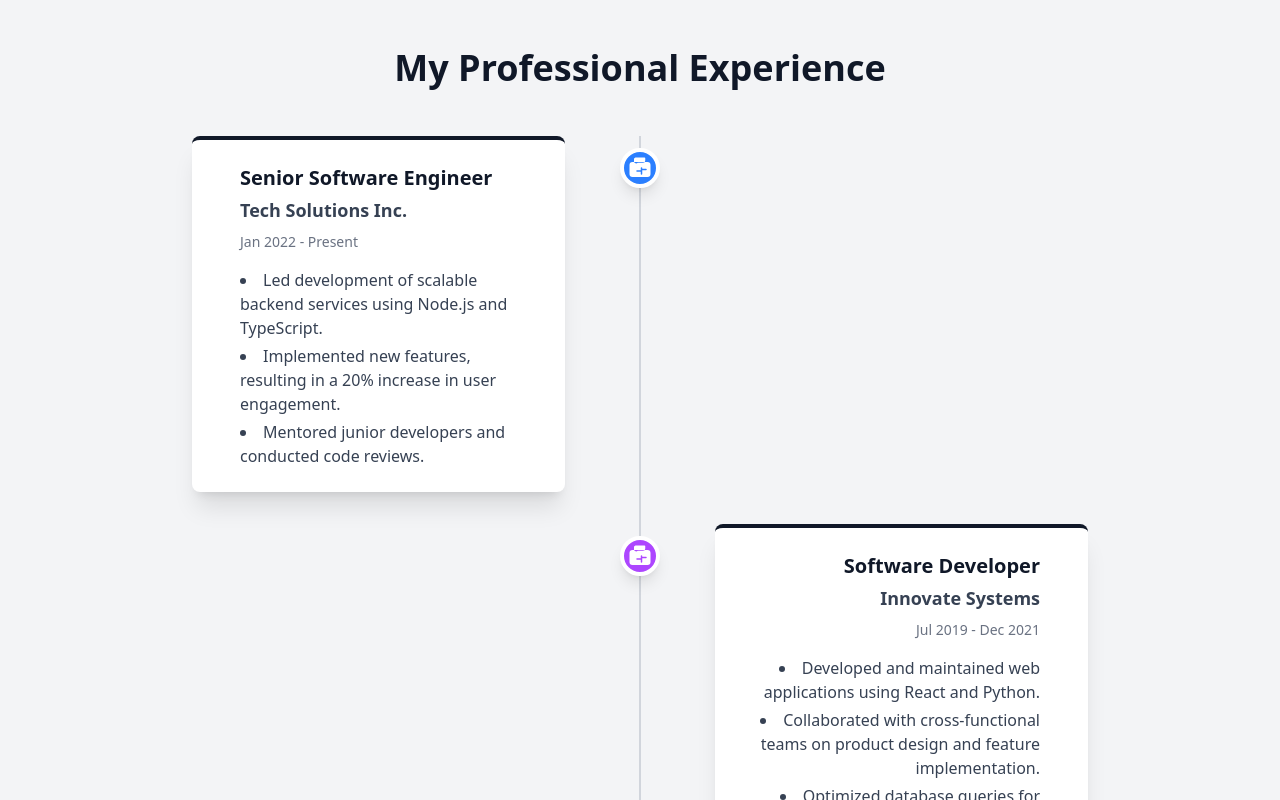
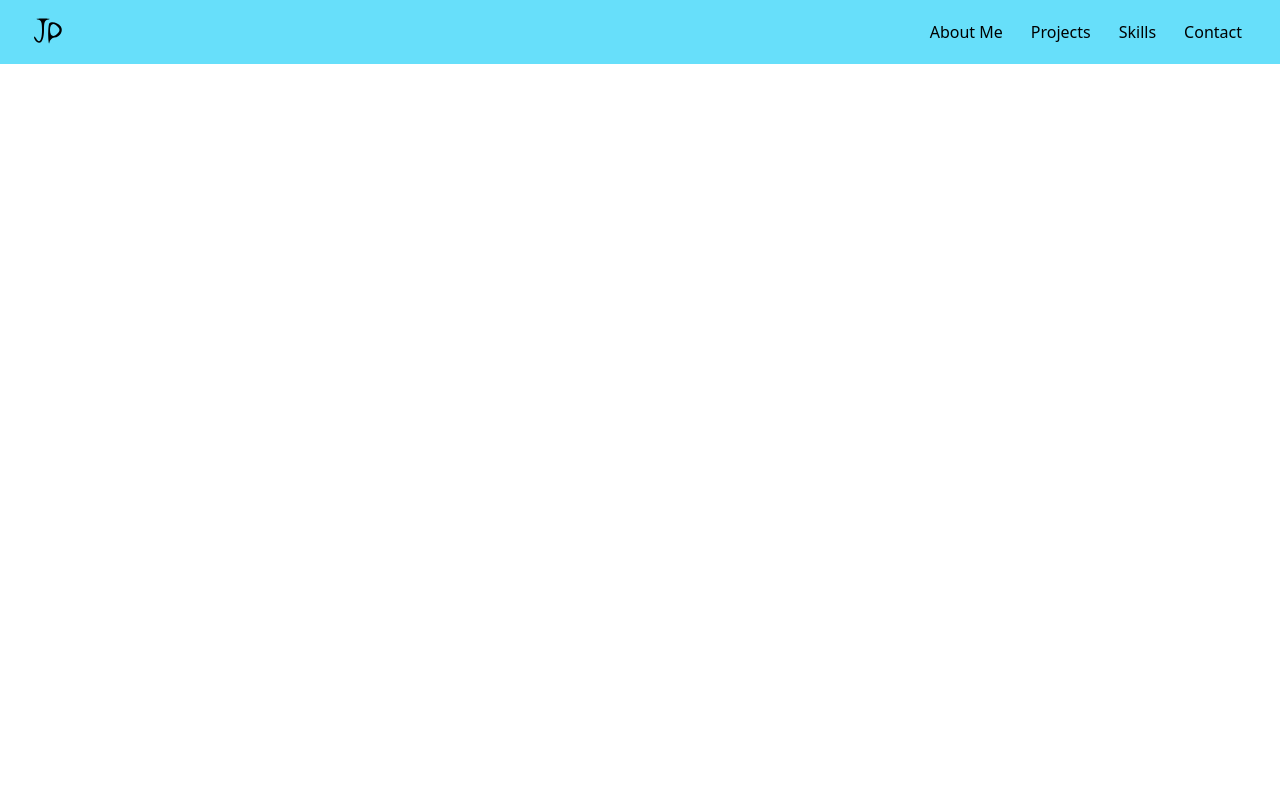
Before and after one commit to JakeP2400/web-portfolio, a Next.js app: page /aboutMe in a window 1280 px wide. Shown: the top 800 px of the page. Built offline with nearby package versions, Linux system fonts and the light colour scheme.

Commit message:
Ready for intial upload

```diff
--- a/src/app/Contact/page.tsx
+++ b/src/app/Contact/page.tsx
@@ -1,5 +1,5 @@
 import React from 'react'
-import Navbar from "../Navbar";
+import Navbar from "../component/Navbar";
 
 
 
@@ -8,7 +8,7 @@ const page = () => {
     <div>
         <Navbar />
 
-        <p>Lol</p>
+        <p>Work in progress</p>
     </div>
 
   )
--- a/src/app/Projects/page.tsx
+++ b/src/app/Projects/page.tsx
@@ -1,5 +1,5 @@
 import React from 'react'
-import Navbar from "../Navbar";
+import Navbar from "../component/Navbar";
 
 
 
@@ -8,7 +8,7 @@ const page = () => {
     <div>
         <Navbar />
 
-        <p>Lol</p>
+        <p>Work in Progress</p>
     </div>
 
   )
--- a/src/app/Skills/page.tsx
+++ b/src/app/Skills/page.tsx
@@ -1,5 +1,5 @@
 import React from 'react'
-import Navbar from "../Navbar";
+import Navbar from "../component/Navbar";
 
 
 
@@ -8,7 +8,7 @@ const page = () => {
     <div>
         <Navbar />
 
-        <p>Lol</p>
+        <p>Progress</p>
     </div>
 
   )
--- a/src/app/aboutMe/page.tsx
+++ b/src/app/aboutMe/page.tsx
@@ -1,134 +1,21 @@
 'use client'; // This component needs to be a Client Component
 
 // app/aboutMe/page.tsx
-import Navbar from '../Navbar';
+import Navbar from '../component/Navbar';
 
 import React from 'react';
 
-// Define a simple briefcase icon directly within this file, as it's now self-contained.
-const BriefcaseIcon: React.FC<React.SVGProps<SVGSVGElement>> = (props) => (
-  <svg
-    xmlns="http://www.w3.org/2000/svg"
-    viewBox="0 0 24 24"
-    fill="currentColor"
-    {...props}
-  >
-    <path
-      fillRule="evenodd"
-      d="M6.75 2.25A.75.75 0 0 1 7.5 1.5h9a.75.75 0 0 1 .75.75V4.5a2.25 2.25 0 0 1-2.25 2.25h-5.25A2.25 2.25 0 0 1 6 4.5V2.25ZM1.5 9a3 3 0 0 1 3-3h15a3 3 0 0 1 3 3v9a3 3 0 0 1-3 3H4.5a3 3 0 0 1-3-3V9Zm12.75 3a.75.75 0 0 0-1.5 0v2.25H9a.75.75 0 0 0 0 1.5h3.75V18a.75.75 0 0 0 1.5 0v-3.75H18a.75.75 0 0 0 0-1.5h-3.75V12Z"
-      clipRule="evenodd"
-    />
-  </svg>
-);
+
 
 // This is now the page component for '/aboutMe'
 export default function AboutMePage() {
-  <Navbar />
-  // Hardcoded data for multiple job entries
-  const jobExperiences = [
-    {
-      jobTitle: 'Senior Software Engineer',
-      company: 'Tech Solutions Inc.',
-      duration: 'Jan 2022 - Present',
-      description: [
-        'Led development of scalable backend services using Node.js and TypeScript.',
-        'Implemented new features, resulting in a 20% increase in user engagement.',
-        'Mentored junior developers and conducted code reviews.',
-      ],
-      color: 'bg-blue-500', // Corresponding Tailwind background color class
-    },
-    {
-      jobTitle: 'Software Developer',
-      company: 'Innovate Systems',
-      duration: 'Jul 2019 - Dec 2021',
-      description: [
-        'Developed and maintained web applications using React and Python.',
-        'Collaborated with cross-functional teams on product design and feature implementation.',
-        'Optimized database queries for improved performance.',
-      ],
-      color: 'bg-purple-500', // Corresponding Tailwind background color class
-    },
-    {
-      jobTitle: 'Junior Developer',
-      company: 'Future Tech Co.',
-      duration: 'Sep 2017 - Jun 2019',
-      description: [
-        'Assisted in front-end development using HTML, CSS, and JavaScript.',
-        'Participated in daily stand-ups and sprint planning sessions.',
-        'Learned agile methodologies and version control systems.',
-      ],
-      color: 'bg-green-500', // Corresponding Tailwind background color class
-    },
-    {
-      jobTitle: 'Intern Software Engineer',
-      company: 'Startup Innovations',
-      duration: 'Jun 2017 - Aug 2017',
-      description: [
-        'Contributed to a new mobile app feature under senior guidance.',
-        'Performed testing and bug fixing on existing codebase.',
-        'Gained exposure to full-stack development environment.',
-      ],
-      color: 'bg-yellow-500', // Adding another color for variety
-    },
-  ];
+  return (
+    <div>
+        <Navbar />
 
-  return (
-    // Main page container with a simple background and text color (consider dark mode)
-    <div className="min-h-screen bg-gray-100 dark:bg-gray-900 text-gray-900 dark:text-white flex flex-col items-center py-12 px-4 sm:px-6 lg:px-8">
-      <h1 className="text-4xl font-extrabold text-center mb-12 text-gray-900 dark:text-white">
-        My Professional Experience
-      </h1>
+        <p>Work In Progress</p>
+    </div>
 
-      {/* Outer container for the entire timeline */}
-      <div className="relative w-full max-w-4xl"> {/* Increased max-w for more timeline items */}
-        {/* Vertical Line - This will be the consistent center line for the timeline */}
-        <div className="hidden md:block w-0.5 bg-gray-300 absolute h-full top-0 left-1/2 -translate-x-1/2"></div>
+  )
 
-        {/* Map over job experiences to render each item */}
-        {jobExperiences.map((job, index) => {
-          const isEven = index % 2 === 0; // Determines if the item is on the left or right side
-
-          // Conditional classes for positioning the content box and icon
-          const contentPositionClasses = isEven ? 'md:left-1/2 md:pl-12' : 'md:right-1/2 md:pr-12 md:text-right';
-          // Icon is always centered on the line
-          const iconPositionClasses = 'left-1/2 -translate-x-1/2';
-
-          return (
-            <div key={index} className="relative mb-8 md:flex md:justify-center w-full">
-              {/* The Map Point Icon */}
-              <div
-                className={`absolute z-10 top-0 mt-3 transform ${iconPositionClasses}
-                           flex items-center justify-center w-10 h-10 rounded-full
-                           border-4 border-white dark:border-gray-900 ${job.color} shadow-lg`}
-              >
-                {/* Ensure icon scales and is white */}
-                <BriefcaseIcon className="w-6 h-6 text-white transform scale-100" />
-              </div>
-
-              {/* Job Details Box */}
-              <div
-                className={`bg-white dark:bg-gray-800 p-6 rounded-lg shadow-xl border-t-4 ${job.color.replace('bg-', 'border-')}
-                           w-full md:w-5/12 flex flex-col justify-between transition-all duration-300
-                           ${isEven ? 'md:mr-auto' : 'md:ml-auto'} // Alternates left/right on md screens
-                            z-0 md:static mt-16 md:mt-0 // Adjust margin for small screens, make static on md+
-                           ${contentPositionClasses} // Apply left/right positioning from md breakpoint
-                           `}
-              >
-                <div>
-                  <h3 className="text-xl font-bold mb-1 text-gray-900 dark:text-white">{job.jobTitle}</h3>
-                  <h4 className="text-lg font-semibold mb-2 text-gray-700 dark:text-gray-300">{job.company}</h4>
-                  <p className="text-sm font-medium text-gray-500 dark:text-gray-400 mb-4">{job.duration}</p>
-                  <ul className="list-disc list-inside text-gray-700 dark:text-gray-300 space-y-1">
-                    {job.description.map((point, descIndex) => (
-                      <li key={descIndex}>{point}</li>
-                    ))}
-                  </ul>
-                </div>
-              </div>
-            </div>
-          );
-        })}
-      </div>
-    </div>
-  );
 }
--- a/src/app/Navbar.tsx
+++ b/src/app/component/Navbar.tsx
@@ -23,8 +23,7 @@ const Navbar = () => {
                   height={10}
                   src="/logo.svg"
                   alt="Sample Logo"
-                  style={{ filter: 'brightness(0) invert(1)' }}
-                  className="h-8 w-auto"
+                  className="h-8 w-auto transition-all duration-300 filter dark:brightness-0 dark:invert"
                 />
               </a>
             </div>
--- a/src/app/page.tsx
+++ b/src/app/page.tsx
@@ -1,11 +1,11 @@
 "use client";
 
 import { useState } from "react";
-import Navbar from "./Navbar";
+import Navbar from "./component/Navbar";
 import Summary from "./summary/summary"; // Assuming this is a valid import
 import ProjSummary from "./summary/project-sum";
 import SkillsSummary from "./summary/skills-sum"; // Assuming this is a valid import
-import Footer from "./Footer"; // Assuming this is a valid import
+import Footer from "./component/Footer";
 import ContactSummary from "./summary/contact-sum";
 
 export default function Home() {
--- a/src/app/summary/project-sum.tsx
+++ b/src/app/summary/project-sum.tsx
@@ -10,19 +10,19 @@ const ProjSummary = () => {
       <div className="flex flex-col md:flex-row gap-3 justify-between items-stretch"> {/* Changed items-center to items-stretch */}
         {/* Project 1 */}
         <div className="flex-1 flex flex-col justify-center items-center bg-blue2 p-4 dark:bg-gray-600 rounded-xl">
-          <h1 className="hover:underline text-lg font-bold mb-2">Building a basic honeypot!</h1>
-          <p className="text-center">Having a server in use for my home network, I like the ability to have a honeypot available to keep piece of mind</p>
+          <h1 className="hover:underline text-lg font-bold mb-2">Building a BadUSB Library</h1>
+          <p className="text-center">BadUSB is an app on a Flipper Zero which emulates a USB Rubber Ducky. Head over to my GitHub to view some of the custom scripts I have made</p>
         </div>
         {/* Project 2 */}
         <div className="flex-1 flex flex-col justify-center items-center bg-blue2 p-4 dark:bg-gray-600 rounded-xl">
-          <h1 className="hover:underline text-lg font-bold mb-2">Building a simple password Cracker</h1>
-          <p className="text-center">To further understand password cracking and how people crack passwords, I have built a basic password cracker which I use on my own projects</p>
+          <h1 className="hover:underline text-lg font-bold mb-2">Building a password Cracker</h1>
+          <p className="text-center">I am in the progress of building a simple password cracker script which cycles through Brute-Forcing a password until correctly cracked</p>
 
         </div>
         {/* Project 3 */}
         <div className="flex-1 flex flex-col justify-center items-center bg-blue2 p-4 dark:bg-gray-600 rounded-xl">
-          <h1 className="hover:underline text-lg font-bold mb-2">Unknown Project</h1>
-          <p className="text-center">Currently looking for a project so please contact me if you have any ideas.</p>
+          <h1 className="hover:underline text-lg font-bold mb-2">Keylogger</h1>
+          <p className="text-center">Keyloggers are very useful tools, and I am currently exploring by building my own</p>
         </div>
       </div>
     </div>
```
Also changed, not shown: src/app/component/Footer.tsx (renamed from src/app/Footer.tsx).
